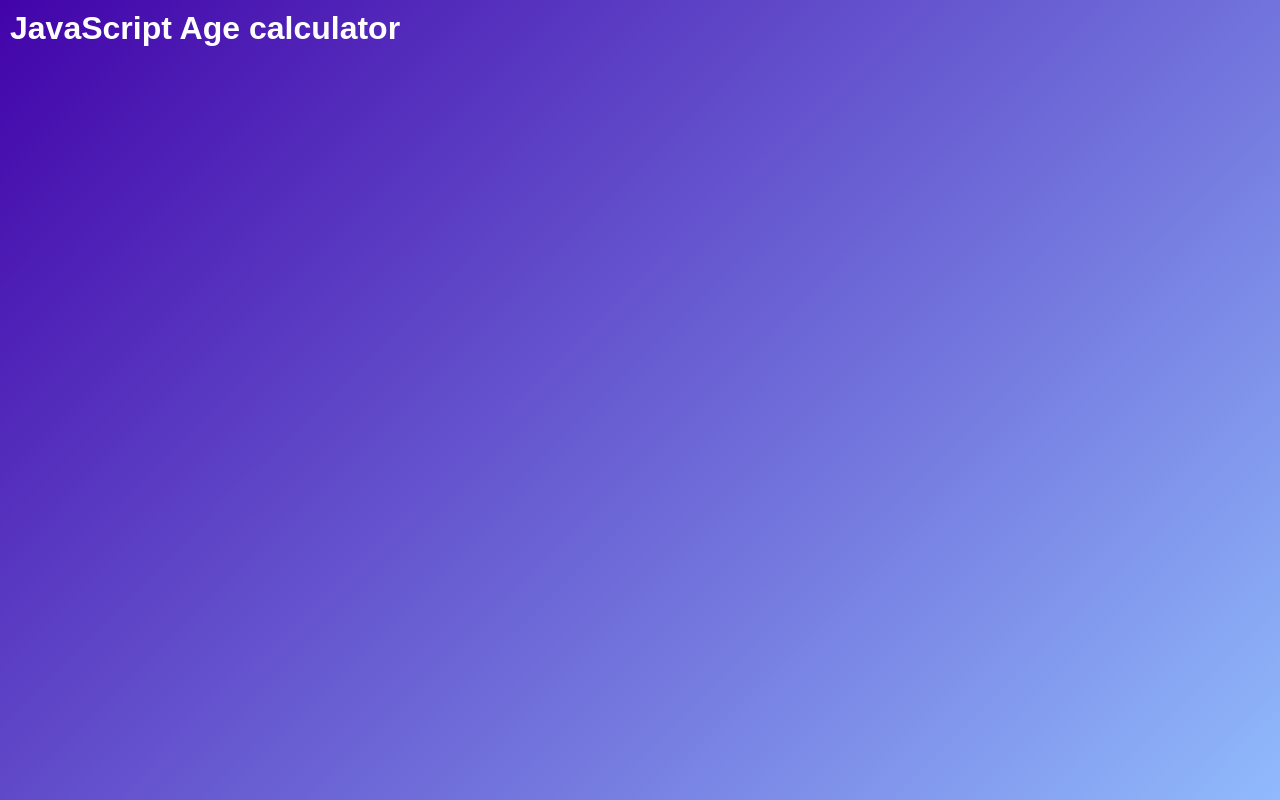
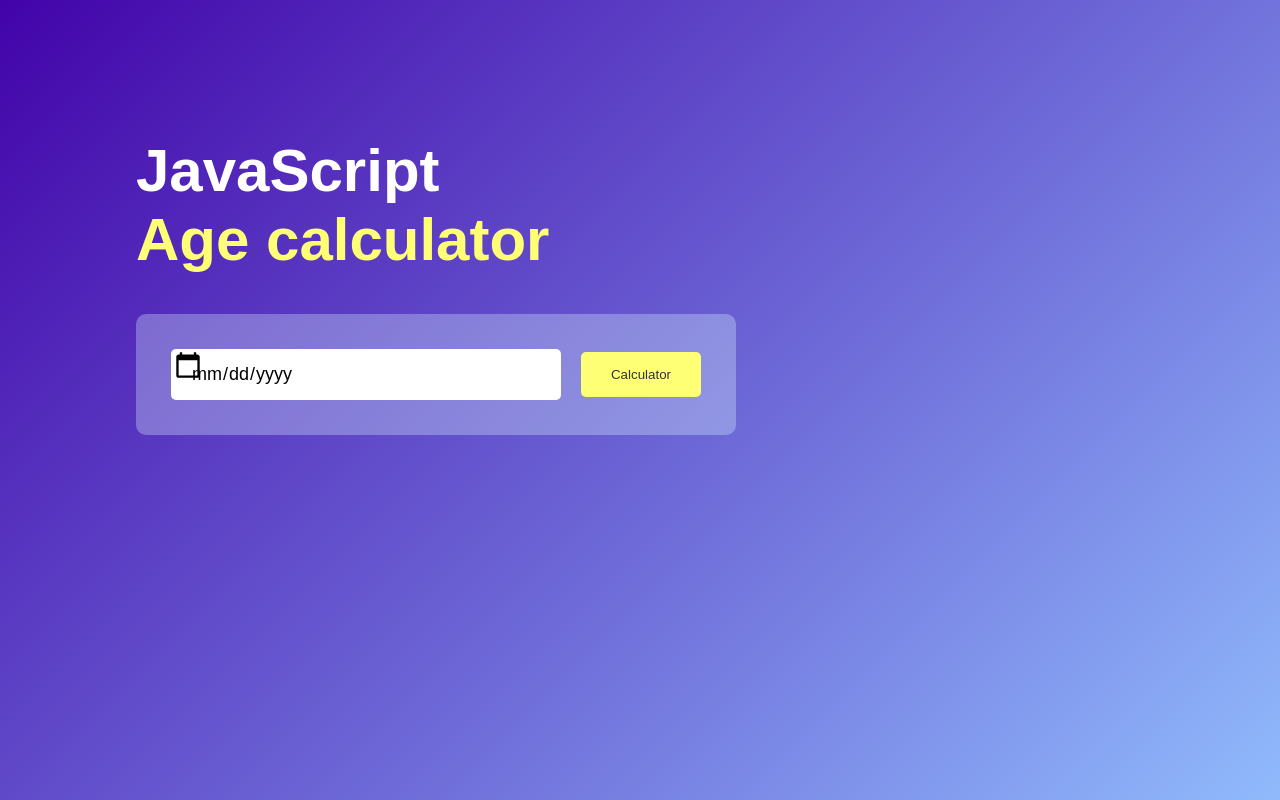
Before and after one commit to Omkar1B12/Age-calculator, a plain HTML site: page index.html in a window 1280 px wide. Drawn offline with Linux system fonts and the light colour scheme.

Commit message:
UI  is done

```diff
--- a/index.html
+++ b/index.html
@@ -9,7 +9,11 @@
 <body>
     <div class="container">
         <div class="calculator">
-            <h1>JavaScript Age calculator</h1>
+            <h1>JavaScript <br><span>Age calculator</span></h1>
+            <div class="input-box">
+                <input type="date" id="date">
+                <button>Calculator</button>
+            </div>
         </div>
     </div>
 
--- a/style.css
+++ b/style.css
@@ -11,3 +11,55 @@
     color: white;
     padding: 10px;
 }
+.calculator{
+    width: 100%;
+    max-width: 600px;
+    margin-left: 10%;
+    margin-top: 10%;
+}
+.calculator h1{
+    font-size: 60px;
+}
+.calculator h1 span{
+    color:#ffff76;
+}
+.input-box{
+    margin: 40px 0;
+    padding: 35px;
+    border-radius: 10px;
+    background-color: rgba(225,255,255,0.3);
+    display: flex;
+    align-items: center;
+}
+.input-box input{
+    flex: 1;
+    margin-right: 20px;
+    padding: 14px 20px;
+    border: 0;
+    outline: 0;
+    font-size: 18px;
+    border-radius: 5px;
+    position: relative;
+}
+.input-box button{
+    background: #ffff76;
+    border: 0;
+    outline: 0;
+    padding: 15px 30px;
+    border-radius: 5px;
+    font-weight: 500;
+    color: #333;
+    cursor: pointer;
+}
+.input-box input::-webkit-calendar-picker-indicator{
+    top: 0;
+    left: 0;
+    right: 0;
+    bottom: 0;
+    width: auto;
+    height: auto;
+    position: absolute;
+    background-position: calc(100%-10px);
+    background-size: 30px;
+    cursor: pointer;
+}
```
